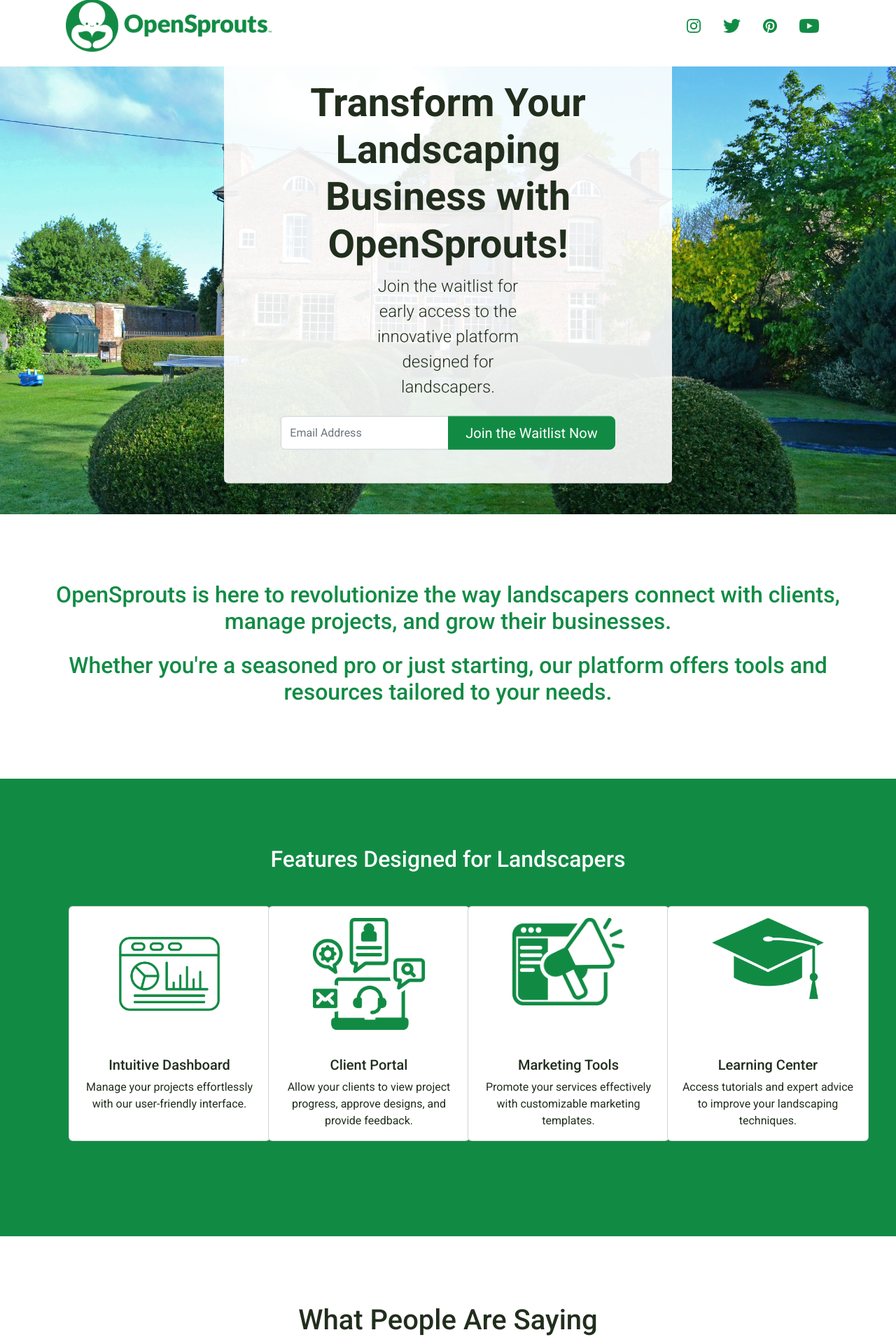
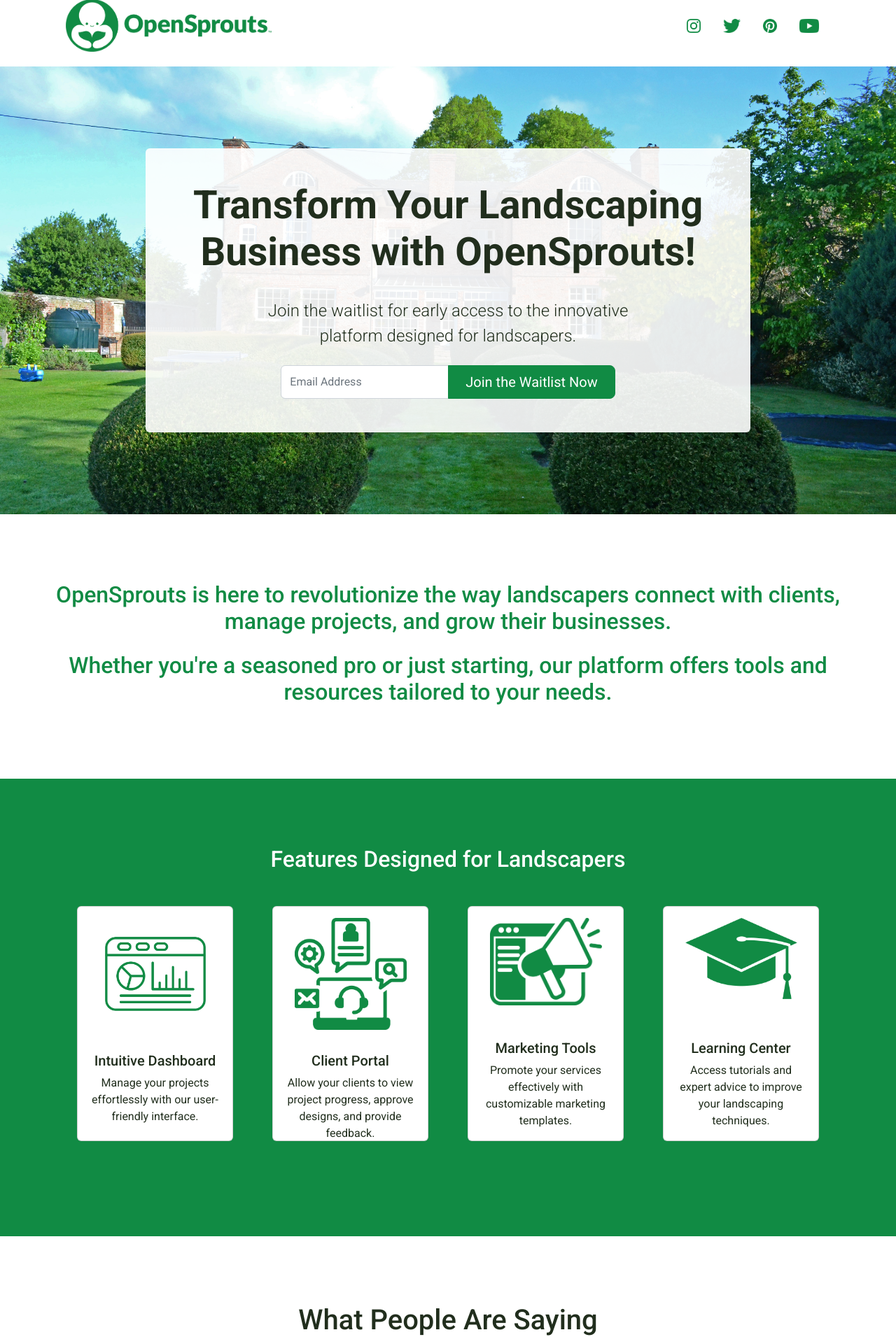
Before and after one commit to smithaldon1/OpenSprouts-LandingPage, a Flask app: page / in a window 1280 px wide. Shown: the part 22-1933 px from the top of the page at 70% size. Run offline with Flask 3, Linux system fonts and the light colour scheme; parts of the project's set-up code (start-up, migrations or seed data) failed here and were passed over.

Commit message:
Compatability updates for smaller screens

```diff
--- a/app/main/templates/main/index.html
+++ b/app/main/templates/main/index.html
@@ -6,13 +6,13 @@
 
 {% block main %}
 <div class="px-4 py-5 text-center hero">
-  <div class="text-bg rounded position-absolute top-50 start-50 translate-middle">
+  <div class="text-bg rounded">
     <h3 class="display-4 fw-bold text-body-emphasis">Transform Your Landscaping Business with OpenSprouts!</h3>
     <div class="col-lg mx-auto">
       <p class="lead mb-4 text">Join the waitlist for early access to the innovative platform designed for landscapers.</p>
       <form action="{{ url_for('main.add_to_waitlist') }}" method="post">
         <div class="input-group d-grid d-sm-flex justify-content-center">
-          <input name="email" type="email" class="form-control waitlist-input" placeholder="Email Address" aria-label="Email Address" aria-describedby="topBtn">
+          <input name="email" type="email" class="form-control waitlist-input" placeholder="Email Address" aria-label="Email Address" aria-describedby="topBtn" required>
           <button id="topBtn" type="submit" class="btn btn-primary btn-lg px-4 gap-3">Join the Waitlist Now</button>
         </div>
       </form>
@@ -27,12 +27,11 @@
   <div class="container">
     <h2 class="text-center text-white">Features Designed for Landscapers</h2>
   </div>
-  <div class="container">
-    <div class="row py-4">
+    <div class="container row py-4 mx-auto">
     {% for feature in features %}
-      <div class="col-sm-3 mx-auto">
-        <div class="card mx-3 my-3" style="width: 18rem; height: 21rem;">
-          <img src="{{ url_for('static', filename=feature.imgsrc) }}" class="card-img-top cardImg mx-auto p-3" alt="{{ feature.title }}">
+      <div class="col-xl-3 align-self-center card-col">
+        <div class="card mx-3 my-3" style="width: 16rem; height: 21rem;">
+          <img src="{{ url_for('static', filename=feature.imgsrc) }}" class="card-img-top cardImg mx-auto p-3 align-items-center" alt="{{ feature.title }}">
           <div class="card-body text-center d-flex flex-column">
             <h5 class="card-title mt-auto">{{ feature.title }}</h5>
             <p class="card-text {% if loop.first %}mb-4 {% endif %}">{{ feature.text }}</p>
@@ -41,7 +40,6 @@
       </div>
     {% endfor %}
     </div>
-  </div>
 </div>
 <div class="container-fluid testimonials">
   <div class="container text-center mb-3">
@@ -54,7 +52,7 @@
         <div class="card mb-5 carousel-card" style="width: 64rem;">
           <div class="card-body">
             <i><h3 class="card-title quote">{{ quote.quote }}</h5></i>
-            <i><h5 class="card-subtitle my-3 text-muted author">- {{ quote.author }}</h6></i>
+            <i><h5 class="card-subtitle my-3 text-end text-muted author">&mdash; {{ quote.author }}</h6></i>
           </div>
         </div>
       </div>
@@ -79,7 +77,7 @@
     <div class="container">
       <form action="{{ url_for('main.add_to_waitlist') }}" method="post">
         <div class="input-group d-grid d-sm-flex justify-content-sm-center">
-          <input name="email" type="email" class="form-control waitlist-input" placeholder="Email Address" aria-label="Email Address" aria-describedby="bottomBtn">
+          <input name="email" type="email" class="form-control waitlist-input" placeholder="Email Address" aria-label="Email Address" aria-describedby="bottomBtn" required>
           <button id="bottomBtn" type="submit" class="btn btn-primary btn-lg px-4 gap-3">Join the Waitlist Now</button>
         </div>
       </form>
@@ -87,7 +85,7 @@
   </div>
 </div>
 <div class="container-fluid questions mx-auto">
-  <div class="container text-center pt-4">
+  <div class="container text-center pt-4 mb-5 mt-3">
     <h3>Have Questions?</h3>
   </div>
   <div class="accordion mx-auto" id="accordion">
--- a/app/static/css/main-index.css
+++ b/app/static/css/main-index.css
@@ -2,18 +2,22 @@
 .hero {
     background-image: url('../img/dan-stephens.jpg');
     height: 80vh;
-    background-position: center -100px;
+    background-position: center;
     background-size: cover;
     background-repeat: no-repeat;
-
+    display: flex;
+    justify-content: center;
+    align-items: center;
 }
 .text-bg {
     background-color: rgba(255, 255, 255, 0.9);
     padding: 3rem;
+    max-width: 54rem;
 }
 .text {
     font-size: 24px;
-    padding: 0 10rem;
+    padding: 0 5rem;
+    margin: 2rem 0;
 }
 .btn {
     background-color: #118B44;
@@ -37,6 +41,11 @@
     padding: 6rem 0;
     background-color: #118B44;
 }
+.card-col {
+    display: flex;
+    justify-content: center;
+    align-items: center;
+}
 .cardImg {
     max-inline-size: 12rem;
 }
@@ -57,7 +66,6 @@
 }
 .author {
     position: relative;
-    right: -40rem;
     color: #118B44;
 }
 .cta {
--- a/app/static/css/thank-you.css
+++ b/app/static/css/thank-you.css
@@ -1,3 +1,8 @@
+@media screen and (max-width: 575.98px) {
+    .white-bg {
+        height: 90vh;
+    }
+}
 .bg {
     background-image: url(../img/waitlistBg.jpeg);
     height: 90vh;
@@ -22,7 +27,6 @@
     display: flex;
     align-items: center;
     justify-content: center;
-    margin: 0 0 1rem 0;
 }
 .larger-text {
     font-size: 1.25rem;
--- a/app/templates/base.html
+++ b/app/templates/base.html
@@ -41,22 +41,22 @@
           </button>
           <div class="collapse navbar-collapse" id="navbarNavDropdown">
             <ul class="navbar-nav ms-auto">
-              <li class="nav-item">
+              <li class="nav-item mx-auto">
                 <a class="nav-link" href="https://www.instagram.com/opensprouts?utm_source=ig_web_button_share_sheet&igsh=ZDNlZDc0MzIxNw==" target="_blank">
                   <img class="logos" src="{{ url_for('static', filename='img/instagram.png') }}">
                 </a>
               </li>
-              <li class="nav-item">
+              <li class="nav-item mx-auto">
                 <a class="nav-link" href="https://x.com/opensprouts" target="_blank">
                   <img class="logos" src="{{ url_for('static', filename='img/twitter.png') }}">
                 </a>
               </li>
-              <li class="nav-item">
+              <li class="nav-item mx-auto">
                 <a class="nav-link" href="https://www.pinterest.com/opensprouts/" target="_blank">
                   <img class="logos" src="{{ url_for('static', filename='img/pinterest.png') }}">
                 </a>
               </li>
-              <li class="nav-item">
+              <li class="nav-item mx-auto">
                 <a class="nav-link" href="https://www.youtube.com/channel/UCW3EVXSGKipTQ5AImVfQbqg" target="_blank">
                   <img class="logos" src="{{ url_for('static', filename='img/youtube.png') }}">
                 </a>
@@ -78,7 +78,7 @@
     <div class="container-fluid footer-nav">
       <ul class="nav col justify-content-center align-items-center py-4 px-2">
         <li class="nav-item mx-4">© 2024 OpenSprouts</li>
-        <li class="nav-item">Have more questions? Contact us at <a class="email-link" href="mailto:mary@opensprouts.com">mary@opensprouts.com</a></li>
+        <li class="nav-item">Have more questions? Contact us at <a class="email-link" href="mailto:contact@opensprouts.com">contact@opensprouts.com</a></li>
         <li class="nav-item socials">
           <div class="container d-flex">
             <a class="nav-link" href="https://www.instagram.com/opensprouts?utm_source=ig_web_button_share_sheet&igsh=ZDNlZDc0MzIxNw==" target="_blank">
```
Also changed, not shown: app/main/templates/main/thank_you.html (+7 -7 lines), 1 other file.
